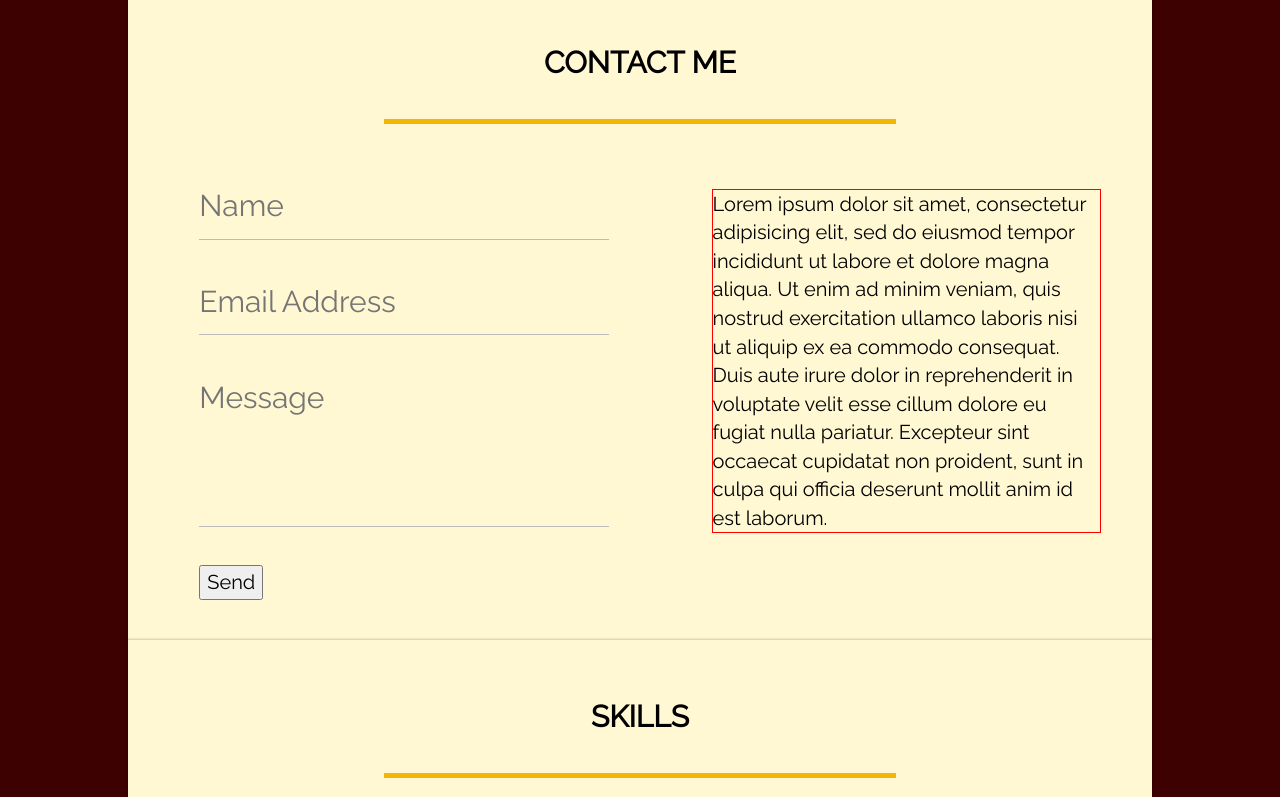
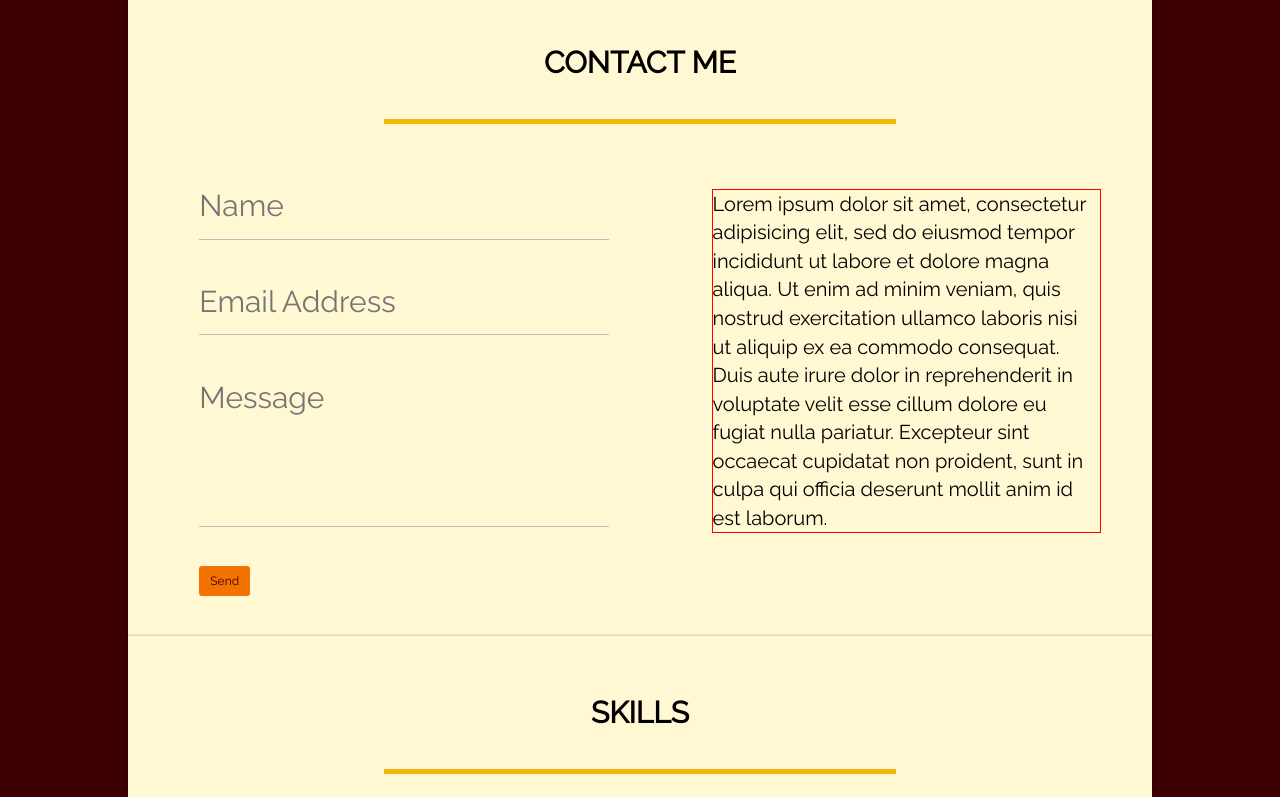
Before and after one commit to mmmorrison/mmmorrison.github.io, a plain HTML site: page index.html in a window 1280 px wide. Shown: the part 2559-3356 px from the top of the page. Drawn offline with nearby package versions, Linux system fonts and the light colour scheme.

Commit message:
changed the way the button looks

```diff
--- a/index.html
+++ b/index.html
@@ -251,7 +251,7 @@
                     </div>
                     <div id="form-messages"></div>
                     <br/>
-                    <button class='text-center' type="submit">Send</button>
+                    <button class='text-center contactButton btn-sm btn' type="submit">Send</button>
                 </form>
                 <div>
                     <p>Lorem ipsum dolor sit amet, consectetur adipisicing elit, sed do eiusmod tempor incididunt ut labore et dolore magna aliqua. Ut enim ad minim veniam, quis nostrud exercitation ullamco laboris nisi ut aliquip ex ea commodo consequat.
--- a/main.css
+++ b/main.css
@@ -399,3 +399,7 @@ form {
     -webkit-margin-end: 0px;
     border: 1px solid red;
 }
+.contactButton {
+    color: #3D0101;
+    background-color: #F27202;
+}
```
Also changed, not shown: images/meantea.png (added).
